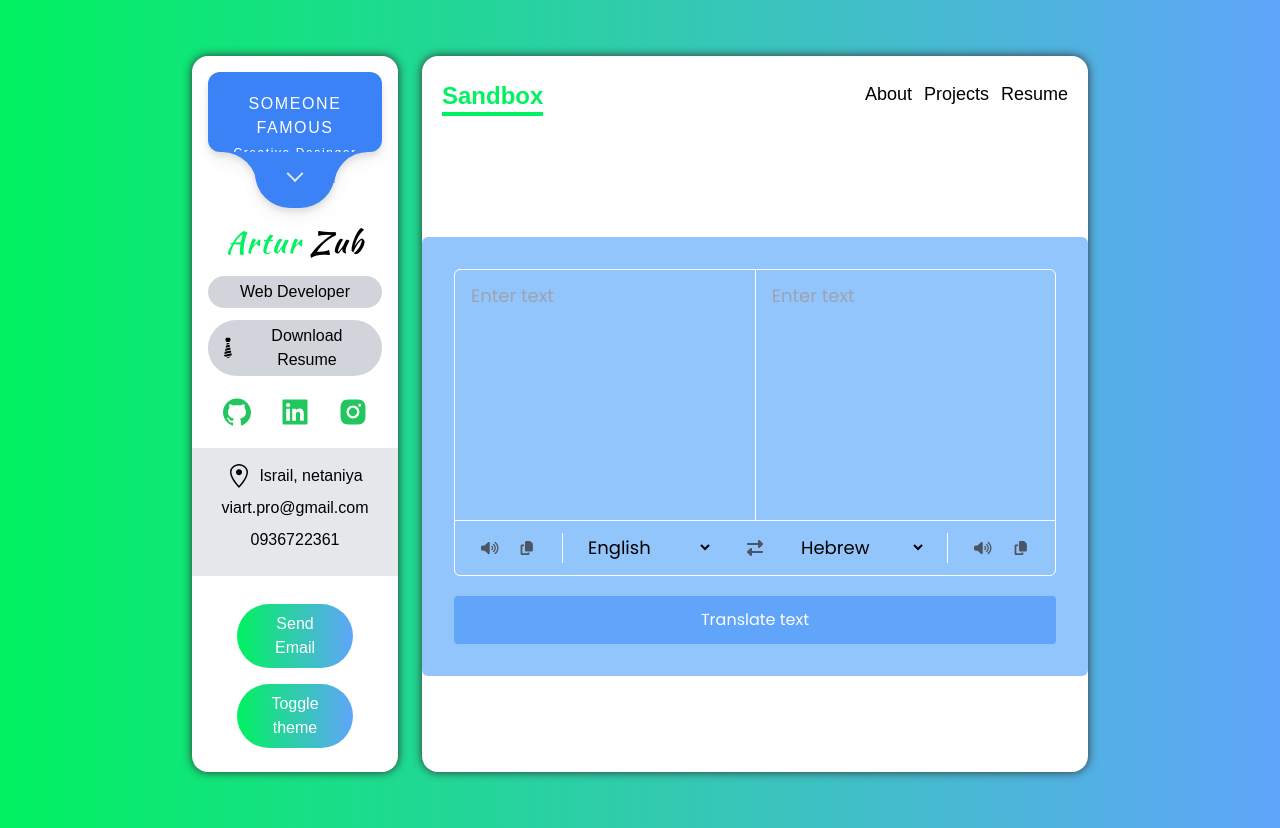
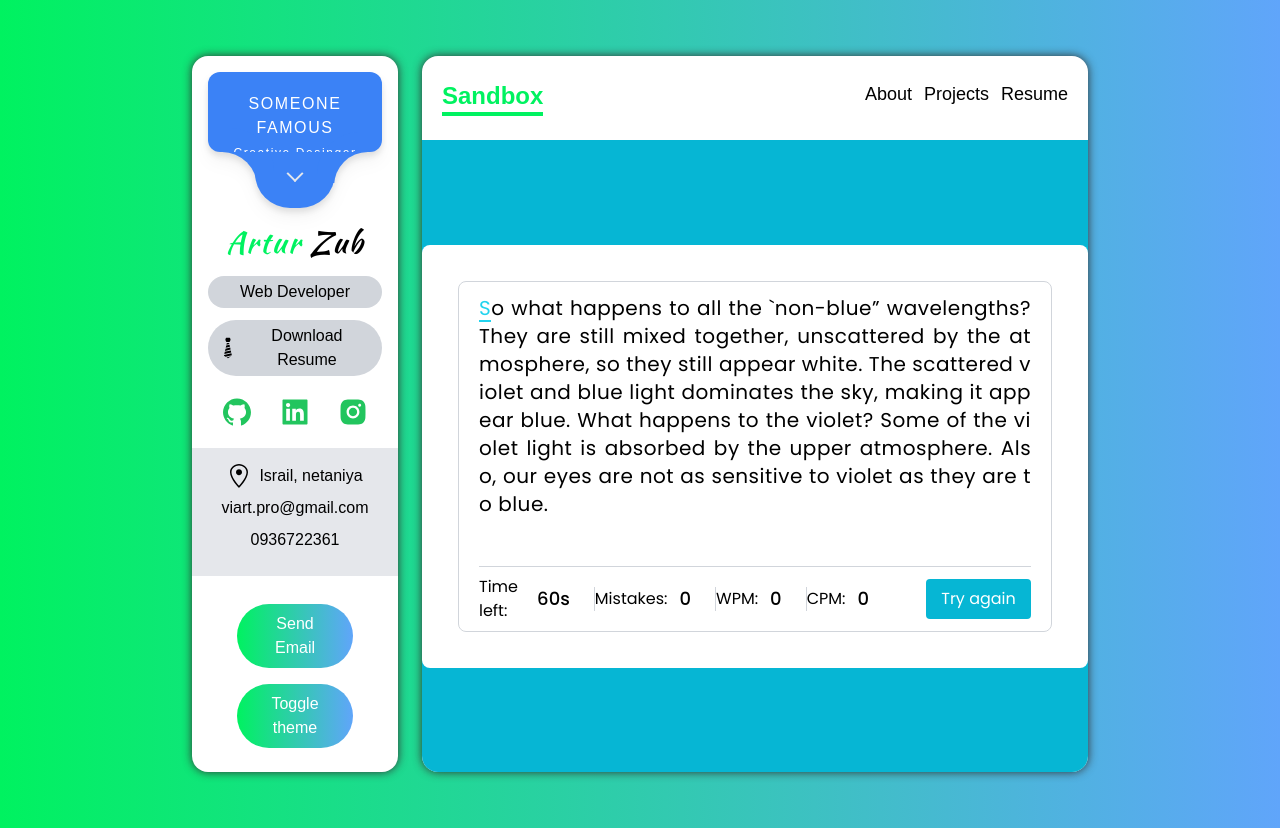
Before and after one commit to lazarevartur/portfolio, a Next.js app: page /sandbox in a window 1280 px wide. Built offline with nearby package versions, Linux system fonts and the light colour scheme.

Commit message:
chore: compleate SpeedTestGame

```diff
--- a/components/LanguageTranslator/components/Option.tsx
+++ b/components/LanguageTranslator/components/Option.tsx
@@ -6,6 +6,8 @@ interface OptionProps {
 }
 
 const Option: FC<OptionProps> = ({ value, label }) => {
+  console.log('Option', 'REDNER');
+
   return <option value={value}>{label}</option>;
 };
 
--- a/components/LanguageTranslator/components/SelectCountries.tsx
+++ b/components/LanguageTranslator/components/SelectCountries.tsx
@@ -13,6 +13,7 @@ interface SelectProps
 }
 
 const SelectCountries: FC<SelectProps> = ({ data, ...props }) => {
+  console.log("SelectCountries", "RENDER", props.className);
   const countrys = Object.entries(data);
 
   return (
--- a/components/LanguageTranslator/hooks/useTranslate.ts
+++ b/components/LanguageTranslator/hooks/useTranslate.ts
@@ -18,7 +18,7 @@ export const useTranslate = () => {
     () => sendTextForTranslation(request),
     {
       enabled: isEnabled,
-      staleTime: Infinity,
+      staleTime: 5000,
       select: (data) => data.responseData.translatedText,
     }
   );
--- a/components/LanguageTranslator/index.tsx
+++ b/components/LanguageTranslator/index.tsx
@@ -22,6 +22,8 @@ import SelectCountries from "./components/SelectCountries";
 import { useTranslate } from "./hooks/useTranslate";
 
 function LanguageTranslator() {
+  console.log("LanguageTranslator", "REDNDER");
+
   const [languageFrom, setLanguageFrom] = useState<string>(ENGLISH_CODE);
   const [languageTo, setLanguageTo] = useState<string>(HEBREW_CODE);
 
--- /dev/null
+++ b/components/SpeedTestGame/data/index.ts
@@ -0,0 +1,13 @@
+import { getTypingText } from "../utils";
+
+export const paragraphs = [
+  "But why are there different colors? The light you see is just one tiny bit of all the kinds of light energy beaming around the Universe - and around you! Like energy passing through the ocean, light energy travels in waves, too. What makes one kind of light different from others is its wavelength - or range of wavelengths. Visible light includes the wavelengths our eyes can see. The longest wavelengths we can see look red to us. The shortest wavelengths we can see look blue or violet.",
+  "Like most curious people, you have probably asked at some time, `Why is the sky blue?” Or if you saw a beautiful sunset or sunrise, you might have asked, `Why is the sky red?`",
+  "Ist's so obvious that the sky is blue, you might think the reasons would be just as obvious. They aren't! Of all the colors of the rainbow, why blue?",
+  "The white light coming from the Sun is really made up of all the colors of the rainbow. We see all those colors when we look at rainbows. Raindrops act as tiny prisms when lit by the Sun, bending light and separating it into its different colors.",
+  "As the white light from the Sun enters Earth's atmosphere, much of the red, yellow, and green wavelengths of light (mixed together and still nearly white) pass straight through the atmosphere to our eyes. The blue and violet waves, however, are just the right size to hit and bounce off of the molecules of gas in the atmosphere. This causes the blue and violet waves to be separated from the rest of the light and become scattered in every direction for all to see. The other wavelengths stick together as a group, and therefore remain white.",
+  "So what happens to all the `non-blue” wavelengths? They are still mixed together, unscattered by the atmosphere, so they still appear white. The scattered violet and blue light dominates the sky, making it appear blue. What happens to the violet? Some of the violet light is absorbed by the upper atmosphere. Also, our eyes are not as sensitive to violet as they are to blue.",
+  "Closer to the horizon, the sky fades to a lighter blue or white. The sunlight reaching us from the horizon has passed through even more air than the sunlight reaching us from overhead. The molecules of gas have rescattered the blue light in so many directions so many times that less blue light reaches us.",
+];
+
+export const typingText = () => getTypingText(paragraphs);
--- /dev/null
+++ b/components/SpeedTestGame/index.tsx
@@ -0,0 +1,203 @@
+import cn from "classnames";
+import { Item } from "framer-motion/types/components/Reorder/Item";
+import {
+  FC,
+  KeyboardEventHandler,
+  memo,
+  ReactNode,
+  useEffect,
+  useMemo,
+  useRef,
+  useState,
+} from "react";
+import { typingText as initialText } from "./data";
+import s from "./styles.module.scss";
+import { getTypingText } from "./utils";
+
+const lattersLowerCase: string[] = [
+  "q",
+  "w",
+  "e",
+  "r",
+  "t",
+  "y",
+  "u",
+  "i",
+  "o",
+  "p",
+  "a",
+  "s",
+  "d",
+  "f",
+  "g",
+  "h",
+  "j",
+  "k",
+  "l",
+  "z",
+  "x",
+  "c",
+  "v",
+  "b",
+  "n",
+  "m",
+];
+
+const numbers: number[] = [1, 2, 3, 4, 5, 6, 7, 8, 9, 0];
+
+const specialCharacters: string[] = ["!", "?", "-", ",", " ", "'"];
+
+const acceptedLatters: string[] = [
+  ...lattersLowerCase,
+  ...lattersLowerCase.map((char) => char.toUpperCase()),
+  ...numbers.map((number) => number.toString()),
+  ...specialCharacters,
+];
+// type LetterStatus = "success" | "mistake" | "";
+enum LetterStatus {
+  success = "success",
+  mistake = "mistake",
+}
+interface LetterProps {
+  children: ReactNode;
+  status?: LetterStatus;
+  isActive?: boolean;
+}
+
+const Letter: FC<LetterProps> = ({ children, status, isActive }) => {
+  return (
+    <span
+      className={cn({
+        [s.active]: isActive,
+        [s[status!]]: s[status ?? ""],
+      })}
+    >
+      {children}
+    </span>
+  );
+};
+
+const LetterMemo = memo(Letter);
+
+const gameTime = 60;
+const startIndex = 0;
+const initResult = [] as LetterStatus[];
+
+const validateWpm = (wpm: string | null | number | undefined) =>
+  !wpm || wpm < 0 || wpm === Infinity ? 0 : wpm;
+
+const SpeedTestGame: FC = () => {
+  const [typingText, setTypingText] = useState<string[]>([]);
+
+  const inputRef = useRef<HTMLInputElement>(null);
+
+  const [cursor, setCursor] = useState(0);
+  const [time, setTime] = useState(gameTime);
+  const [result, setResult] = useState<LetterStatus[]>(initResult);
+
+  const isTyping = cursor > 0;
+
+  const mistakesCount = useMemo(
+    () => result.filter((item) => item === LetterStatus.mistake).length,
+    [result]
+  );
+  const cpm = result.length - mistakesCount;
+
+  const wpm = useMemo(
+    () =>
+      validateWpm(
+        Math.round(((cursor - mistakesCount) / 5 / (gameTime - time)) * 60)
+      ),
+    [cursor, mistakesCount, time]
+  );
+
+  const resetGame = () => {
+    setTime(gameTime);
+    setCursor(startIndex);
+    setResult(initResult);
+    setTypingText(initialText());
+  };
+
+  const inputHandler: KeyboardEventHandler<HTMLInputElement> = (e) => {
+    if (!acceptedLatters.includes(e.key) || !time) return;
+
+    if (typingText[cursor] === e.key) {
+      setResult((prev) => [...prev, LetterStatus.success]);
+    } else {
+      setResult((prev) => [...prev, LetterStatus.mistake]);
+    }
+
+    setCursor((prev) => prev + 1);
+  };
+
+  useEffect(() => {
+    setTypingText(initialText());
+  }, []);
+
+  useEffect(() => {
+    if (isTyping) {
+      const timerId = setInterval(() => {
+        setTime((prev) => {
+          if (prev - 1 === 0) {
+            clearInterval(timerId);
+          }
+
+          return prev - 1;
+        });
+      }, 1000);
+
+      return () => clearInterval(timerId);
+    }
+  }, [isTyping]);
+
+  return (
+    <div className={cn(s.container)}>
+      <div className={cn(s.wrapper)}>
+        <input ref={inputRef} onKeyDown={inputHandler} />
+        <div
+          className={cn(s.contentBox)}
+          onClick={() => inputRef.current?.focus()}
+        >
+          <div className={cn(s.typingText)}>
+            <p>
+              {typingText.map((letter, index) => (
+                <LetterMemo
+                  status={result[index]}
+                  isActive={index === cursor}
+                  key={index}
+                >
+                  {letter}
+                </LetterMemo>
+              ))}
+            </p>
+          </div>
+          <div className={s.content}>
+            <ul className={s.resultDetails}>
+              <li className={s.times}>
+                <p>Time left:</p>
+                <span>
+                  <b>{time}</b>s
+                </span>
+              </li>
+              <li className={s.mistake}>
+                <p>Mistakes:</p>
+                <span>{mistakesCount}</span>
+              </li>
+              <li className={s.wpm}>
+                <p>WPM:</p>
+                <span>{wpm}</span>
+              </li>
+              <li className={s.cpm}>
+                <p>CPM:</p>
+                <span>{cpm}</span>
+              </li>
+            </ul>
+            <button onClick={resetGame}>Try again</button>
+          </div>
+        </div>
+      </div>
+    </div>
+  );
+};
+
+export default memo(SpeedTestGame);
--- /dev/null
+++ b/components/SpeedTestGame/styles.module.scss
@@ -0,0 +1,64 @@
+.container {
+  font-family: "Poppins", sans-serif;
+  @apply bg-cyan-500 flex justify-center items-center  w-full h-full;
+}
+
+.wrapper {
+  @apply rounded-lg w-[770px] bg-white p-9;
+  input {
+    @apply -z-50 opacity-0 absolute;
+  }
+  button {
+    @apply w-[105px] py-2 px-0 text-white cursor-pointer text-base rounded bg-cyan-500 transition-all  duration-150 active:scale-95;
+  }
+  .contentBox {
+    .content {
+      @apply flex justify-between items-center mt-4 pt-3 px-0 border-t border-gray-300;
+      .resultDetails {
+        @apply flex justify-between w-[75%];
+        li {
+          @apply flex items-center border-gray-300 pr-6 border-r last:border-none h-6;
+          span {
+            @apply block text-lg ml-3 font-medium;
+          }
+          b {
+            @apply font-medium;
+          }
+          p {
+            @apply text-base;
+          }
+        }
+      }
+    }
+    @apply py-3 px-5  border border-gray-300 rounded-lg;
+    .typingText {
+      @apply h-64 overflow-y-auto;
+      &::-webkit-scrollbar {
+        width: 0;
+      }
+      p {
+        @apply text-xl text-justify break-all tracking-wide select-none;
+        span {
+          &.success {
+            @apply text-green-400 bg-green-100 outline-white outline-1 outline rounded;
+          }
+          &.mistake {
+            @apply text-red-400 bg-red-100 outline-white outline-1 outline rounded;
+          }
+          &.active {
+            @apply text-cyan-400 relative;
+            &:before {
+              content: "";
+              @apply absolute left-0 bottom-0 h-[2px] w-full opacity-0 bg-cyan-400 animate-[blink_1s_ease-in-out_infinite];
+            }
+          }
+        }
+      }
+    }
+  }
+}
+@keyframes blink {
+  50% {
+    opacity: 1;
+  }
+}
--- /dev/null
+++ b/components/SpeedTestGame/utils/index.ts
@@ -0,0 +1,9 @@
+import { paragraphs } from "../data";
+
+export const getRandomParagraph = (paragraphs: string[]) =>
+  paragraphs[Math.floor(Math.random() * paragraphs.length)];
+
+export const getSpelling = (text: string) => text.split("");
+
+export const getTypingText = (paragraphs: string[]) =>
+  getSpelling(getRandomParagraph(paragraphs));
--- a/pages/sandbox.tsx
+++ b/pages/sandbox.tsx
@@ -1,5 +1,6 @@
 import { FC, ReactNode } from "react";
 import LanguageTranslator from "../components/LanguageTranslator";
+import SpeedTestGame from "../components/SpeedTestGame";
 
 interface CenterProps {
   children: ReactNode;
@@ -7,7 +8,7 @@ interface CenterProps {
 
 const Center: FC<CenterProps> = ({ children }) => {
   return (
-    <div className="flex items-center justify-center w-full h-full">
+    <div className="flex items-center justify-center w-full h-full bg-cyan-500">
       {children}
     </div>
   );
@@ -16,7 +17,7 @@ const Center: FC<CenterProps> = ({ children }) => {
 const Sandbox = () => {
   return (
     <Center>
-      <LanguageTranslator />
+      <SpeedTestGame />
     </Center>
   );
 };
```
Also changed, not shown: components/LanguageTranslator/hooks/useLastesHookValue.ts (added, +12 -0 lines), components/SpeedTestGame/types.ts (added).
